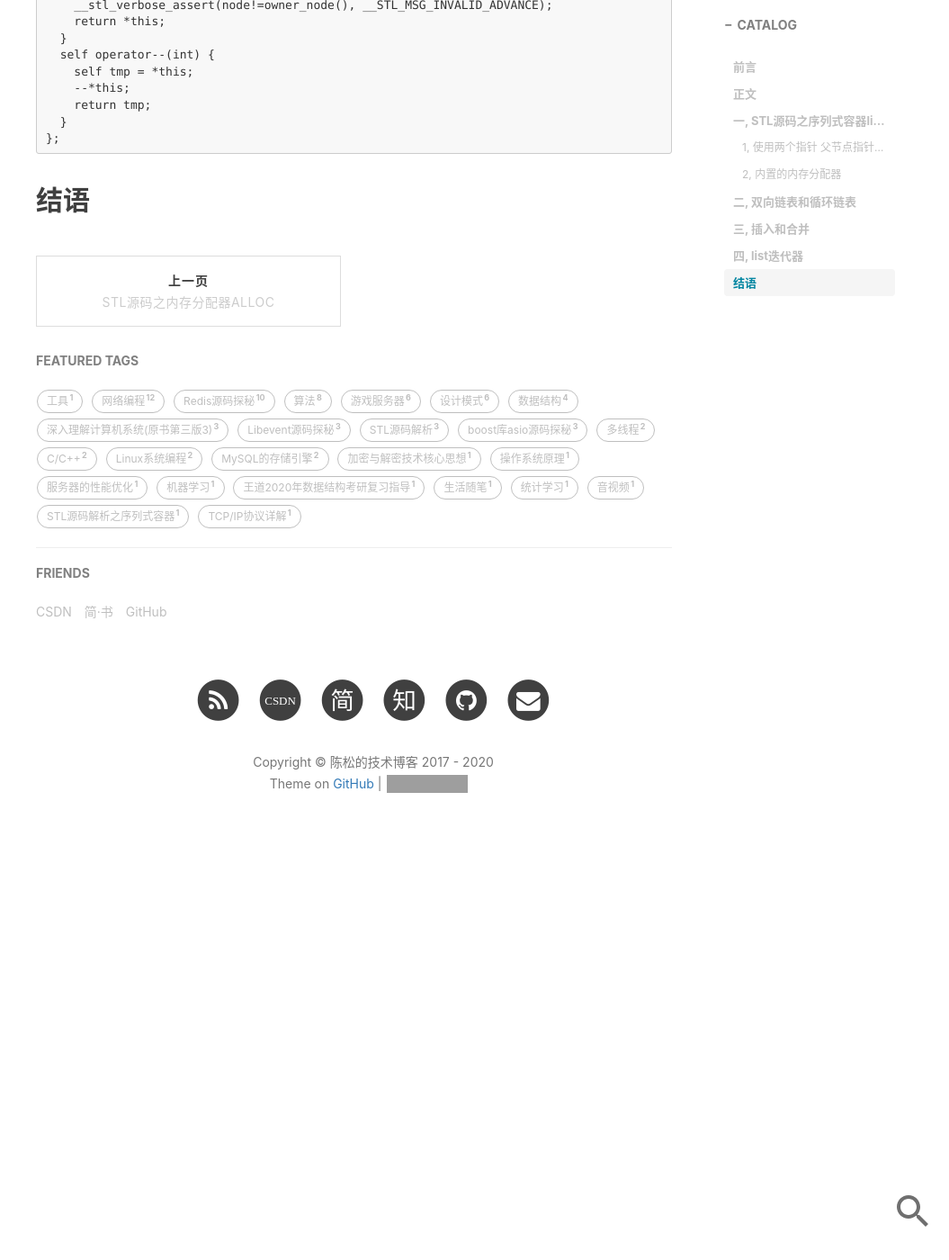
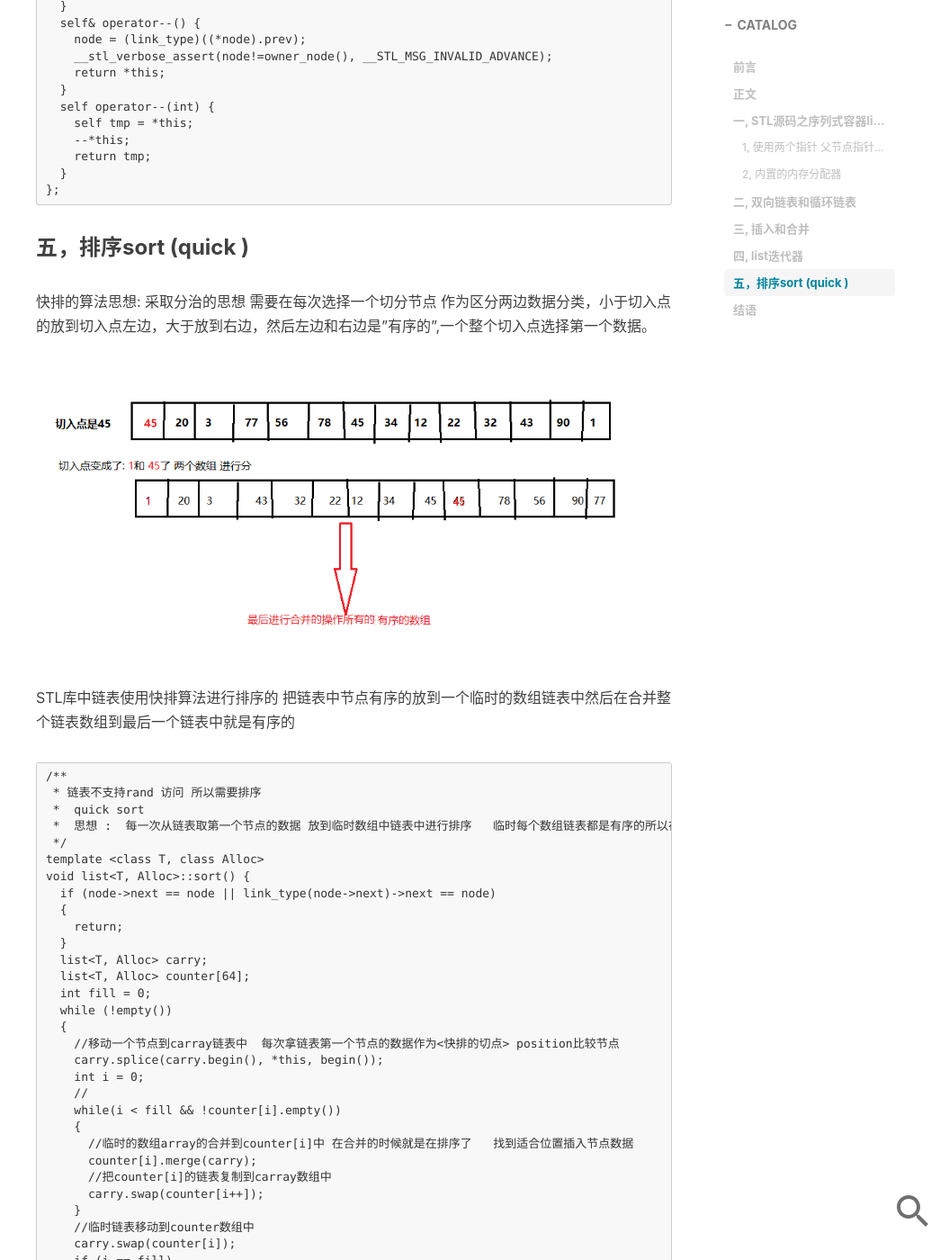
Before and after one commit to chensongpoixs/chensongpoixs.github.io, a Jekyll site: the page built from _posts/2020-06-30-STL源码之序列式容器list.md, in a window 1280 px wide and 1400 px high, scrolled down 7682 px. Shown: the whole window at 90% size, without its empty margins (225-1280 px from the left). Built offline with Jekyll 4.4.1, drawn with Linux system fonts in a browser that asks for light colours; nearby versions of some CDN libraries; a script that is not in the unit is left out; comment, search, counter and statistics services are not loaded; before the commit the page ends 8657 px from its top, so only the background shows below that; some of the changed text lies outside the part shown; grey boxes are pictures that could not be loaded.

Commit message:
[quick sort]

````diff
--- a/_posts/2020-06-30-STL源码之序列式容器list.md
+++ b/_posts/2020-06-30-STL源码之序列式容器list.md
@@ -16,7 +16,7 @@ tags:
 
 ## 前言
 
-
+STL中list链表即双向链表又是循环链表
 
 ## 正文
 
@@ -388,4 +388,60 @@ struct __list_iterator {
 };
 ```
 
+
+### 五，排序sort (quick )
+
+快排的算法思想: 采取分治的思想 需要在每次选择一个切分节点 作为区分两边数据分类，小于切入点的放到切入点左边，大于放到右边，然后左边和右边是"有序的",一个整个切入点选择第一个数据。
+
+![](https://github.com/chensongpoixs/chensongpoixs.github.io/blob/master/img/2020-06-30/list_quick_sort.png?raw=true)
+
+
+STL库中链表使用快排算法进行排序的 把链表中节点有序的放到一个临时的数组链表中然后在合并整个链表数组到最后一个链表中就是有序的
+
+```
+/**
+ * 链表不支持rand 访问 所以需要排序
+ *  quick sort
+ *  思想 :  每一次从链表取第一个节点的数据 放到临时数组中链表中进行排序   临时每个数组链表都是有序的所以在合并的就会找到合适位置插入进入了   最后在把临时数组链表全部合并最后一个链表中
+ */
+template <class T, class Alloc>
+void list<T, Alloc>::sort() {
+  if (node->next == node || link_type(node->next)->next == node)
+  {
+    return;
+  }
+  list<T, Alloc> carry;
+  list<T, Alloc> counter[64];
+  int fill = 0;
+  while (!empty())
+  {
+    //移动一个节点到carray链表中  每次拿链表第一个节点的数据作为<快排的切点> position比较节点
+    carry.splice(carry.begin(), *this, begin());
+    int i = 0;
+    //
+    while(i < fill && !counter[i].empty())
+    {
+      //临时的数组array的合并到counter[i]中 在合并的时候就是在排序了   找到适合位置插入节点数据
+      counter[i].merge(carry);
+      //把counter[i]的链表复制到carray数组中
+      carry.swap(counter[i++]);
+    }
+    //临时链表移动到counter数组中
+    carry.swap(counter[i]);
+    if (i == fill)
+    {
+       ++fill;
+    }
+  }
+
+  for (int i = 1; i < fill; ++i)
+  {
+    counter[i].merge(counter[i-1]);
+  }
+  swap(counter[fill-1]);
+  __stl_debug_do(invalidate_all());
+}
+
+```
+
 ## 结语
````
Also changed, not shown: img/2020-06-30/list_quick_sort.png (added).
